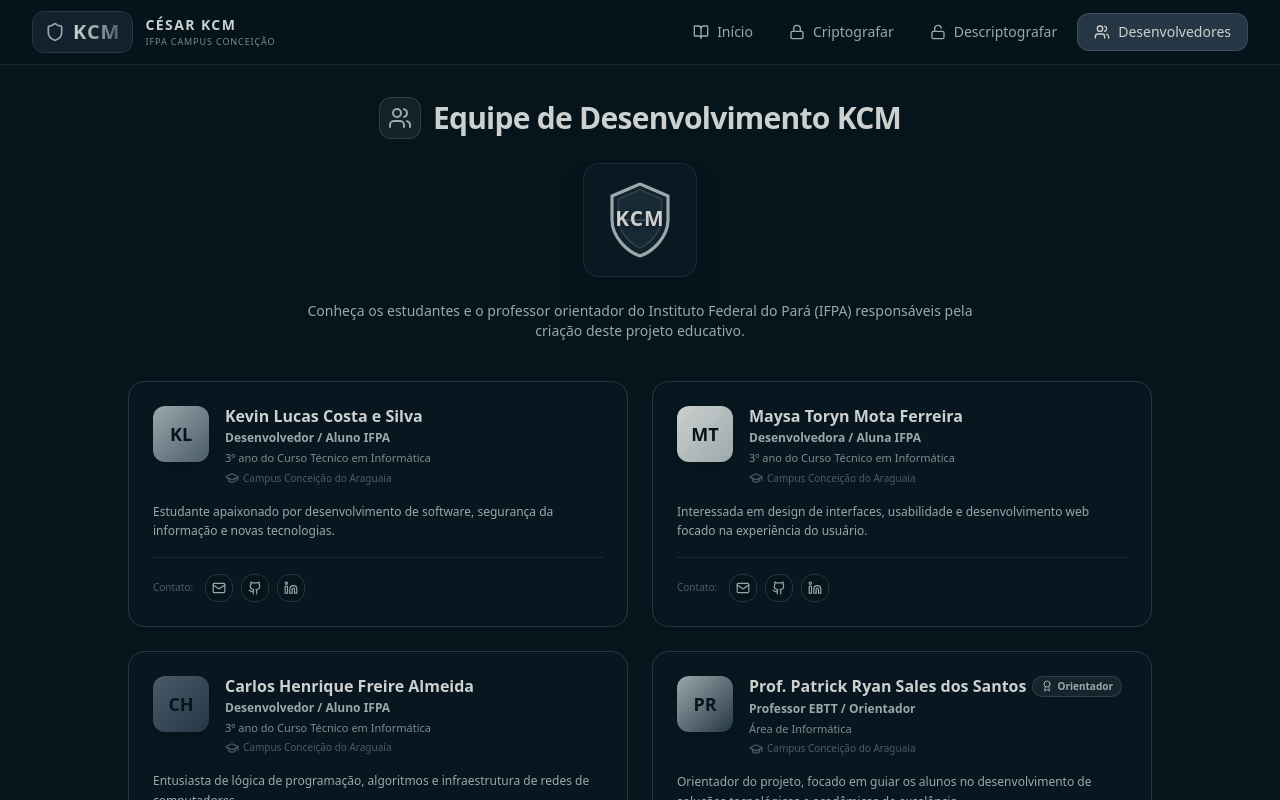
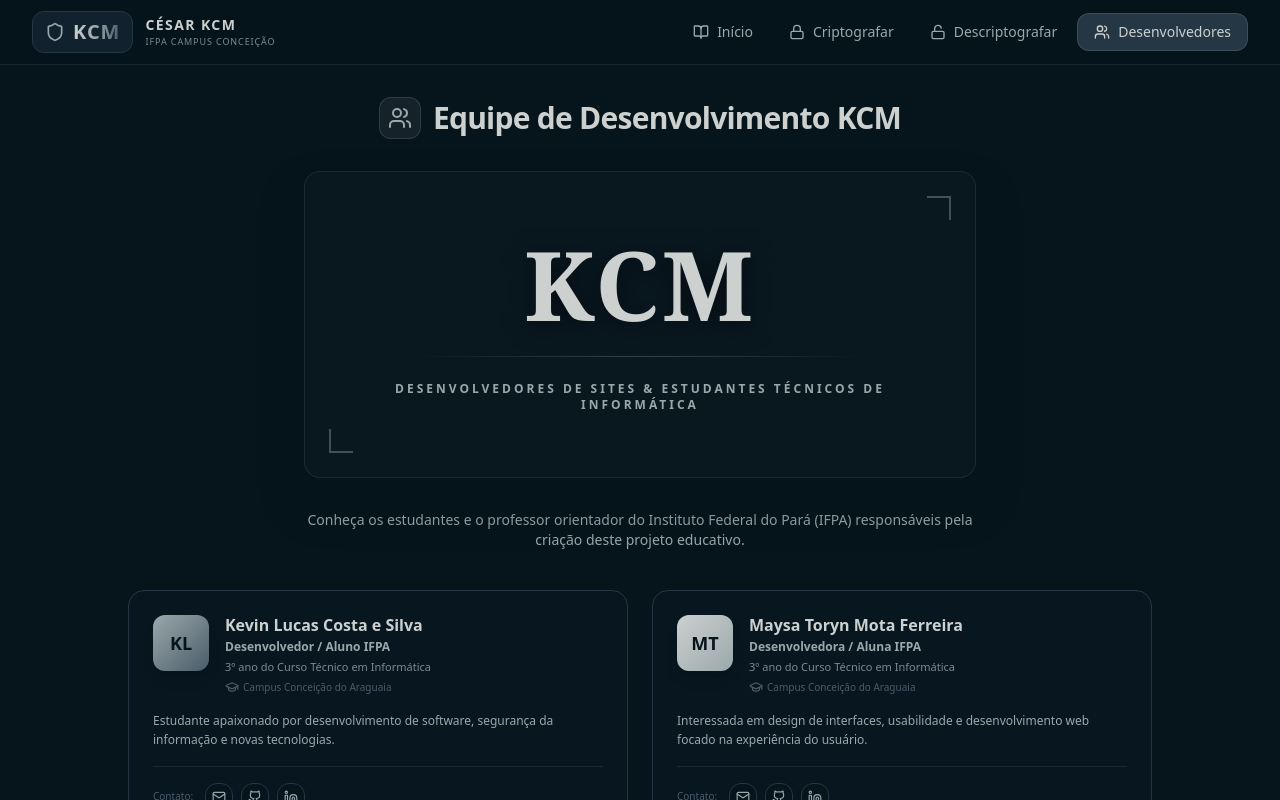
Before and after one commit to kevinlucascosta/swift-jellyfish-pounce, a React (Vite) app: page /desenvolvedores in a window 1280 px wide. Shown: the top 800 px of the page. Built offline with nearby package versions, Linux system fonts and the light colour scheme.

Commit message:
[dyad] Substituindo o logotipo KCM pelo novo design com cantoneiras e cores do site - wrote 3 file(s)

```diff
--- a/src/components/KcmLogo.tsx
+++ b/src/components/KcmLogo.tsx
@@ -2,59 +2,36 @@ import React from "react";
 
 interface KcmLogoProps {
   className?: string;
-  size?: number;
 }
 
-export default function KcmLogo({ className = "", size = 64 }: KcmLogoProps) {
+export default function KcmLogo({ className = "" }: KcmLogoProps) {
   return (
-    <div className={`flex flex-col items-center justify-center ${className}`}>
-      <svg
-        width={size}
-        height={size}
-        viewBox="0 0 100 100"
-        fill="none"
-        xmlns="http://www.w3.org/2000/svg"
-        className="transition-transform duration-300 hover:scale-105"
-      >
-        {/* Escudo de Fundo */}
-        <path
-          d="M50 5L15 20V50C15 72 35 90 50 95C65 90 85 72 85 50V20L50 5Z"
-          className="fill-kcm-darker stroke-kcm-light"
-          strokeWidth="4"
-          strokeLinejoin="round"
-        />
+    <div className={`w-full max-w-2xl mx-auto ${className}`}>
+      {/* Card Principal com as cores do site */}
+      <div className="relative bg-kcm-darker/30 border border-kcm-dark/60 rounded-2xl p-8 md:p-12 overflow-hidden shadow-2xl shadow-kcm-darkest/80 group transition-all duration-300 hover:border-kcm-light/30">
 
-        {/* Detalhe Interno do Escudo */}
-        <path
-          d="M50 12L23 24V48C23 65 38 80 50 85C62 80 77 65 77 48V24L50 12Z"
-          className="fill-kcm-dark/40 stroke-kcm-medium/50"
-          strokeWidth="2"
-          strokeLinejoin="round"
-        />
+        {/* Cantoneira Superior Direita ┐ */}
+        <div className="absolute top-6 right-6 w-6 h-6 border-t-2 border-r-2 border-kcm-light/40 group-hover:border-kcm-light transition-colors duration-300" />
 
-        {/* Letras KCM Estilizadas */}
-        <text
-          x="50"
-          y="58"
-          textAnchor="middle"
-          className="fill-kcm-lightest font-black tracking-wider"
-          style={{
-            fontSize: "26px",
-            fontFamily: "system-ui, -apple-system, sans-serif",
-            textShadow: "0px 2px 4px rgba(0,0,0,0.5)"
-          }}
-        >
-          KCM
-        </text>
+        {/* Cantoneira Inferior Esquerda └ */}
+        <div className="absolute bottom-6 left-6 w-6 h-6 border-b-2 border-l-2 border-kcm-light/40 group-hover:border-kcm-light transition-colors duration-300" />
 
-        {/* Linha de Brilho / Tecnologia */}
-        <path
-          d="M30 50H70"
-          className="stroke-kcm-light/30"
-          strokeWidth="2"
-          strokeLinecap="round"
-        />
-      </svg>
+        {/* Conteúdo Centralizado */}
+        <div className="flex flex-col items-center text-center space-y-6 py-4">
+          {/* Letras KCM em Fonte Serifada Elegante */}
+          <h1 className="text-6xl md:text-8xl font-serif font-bold tracking-wide text-kcm-lightest select-none drop-shadow-[0_4px_12px_rgba(0,0,0,0.5)]">
+            KCM
+          </h1>
+
+          {/* Linha Divisória Fina */}
+          <div className="w-full max-w-md h-[1px] bg-gradient-to-r from-transparent via-kcm-light/30 to-transparent" />
+
+          {/* Subtítulo Espaçado */}
+          <p className="text-[10px] md:text-xs font-semibold tracking-[0.25em] text-kcm-light uppercase max-w-lg leading-relaxed">
+            Desenvolvedores de Sites & Estudantes Técnicos de Informática
+          </p>
+        </div>
+      </div>
     </div>
   );
 }
--- a/src/pages/Developers.tsx
+++ b/src/pages/Developers.tsx
@@ -49,7 +49,7 @@ export default function Developers() {
     <Layout>
       <div className="max-w-5xl mx-auto space-y-10 animate-in fade-in duration-500">
         {/* Header da Página */}
-        <div className="space-y-4 text-center">
+        <div className="space-y-6 text-center">
           <h1 className="text-3xl font-extrabold tracking-tight text-kcm-lightest flex items-center justify-center gap-3">
             <span className="p-2 bg-kcm-light/10 rounded-xl border border-kcm-light/20 text-kcm-light">
               <Users className="h-6 w-6" />
@@ -57,11 +57,9 @@ export default function Developers() {
             Equipe de Desenvolvimento KCM
           </h1>
 
-          {/* Logotipo KCM centralizado abaixo do título */}
-          <div className="py-2 flex justify-center">
-            <div className="p-4 bg-kcm-darker/40 rounded-2xl border border-kcm-dark/60 shadow-xl shadow-kcm-darkest/50">
-              <KcmLogo size={80} />
-            </div>
+          {/* Banner KCM estilizado com cantoneiras e cores do site */}
+          <div className="py-2">
+            <KcmLogo />
           </div>
 
           <p className="text-kcm-light text-sm max-w-2xl mx-auto">
```
Also changed, not shown: public/kcm-banner.png (added).
